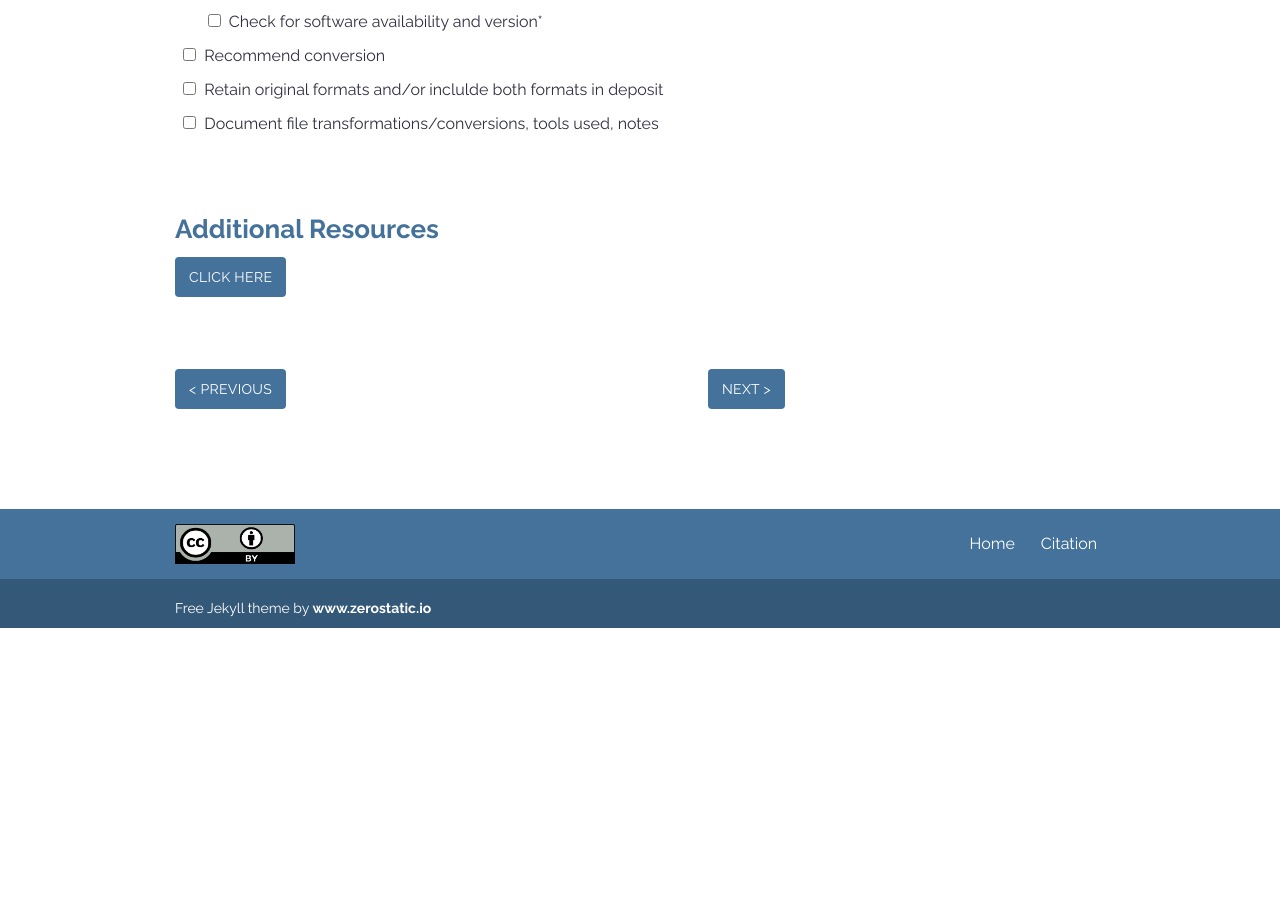
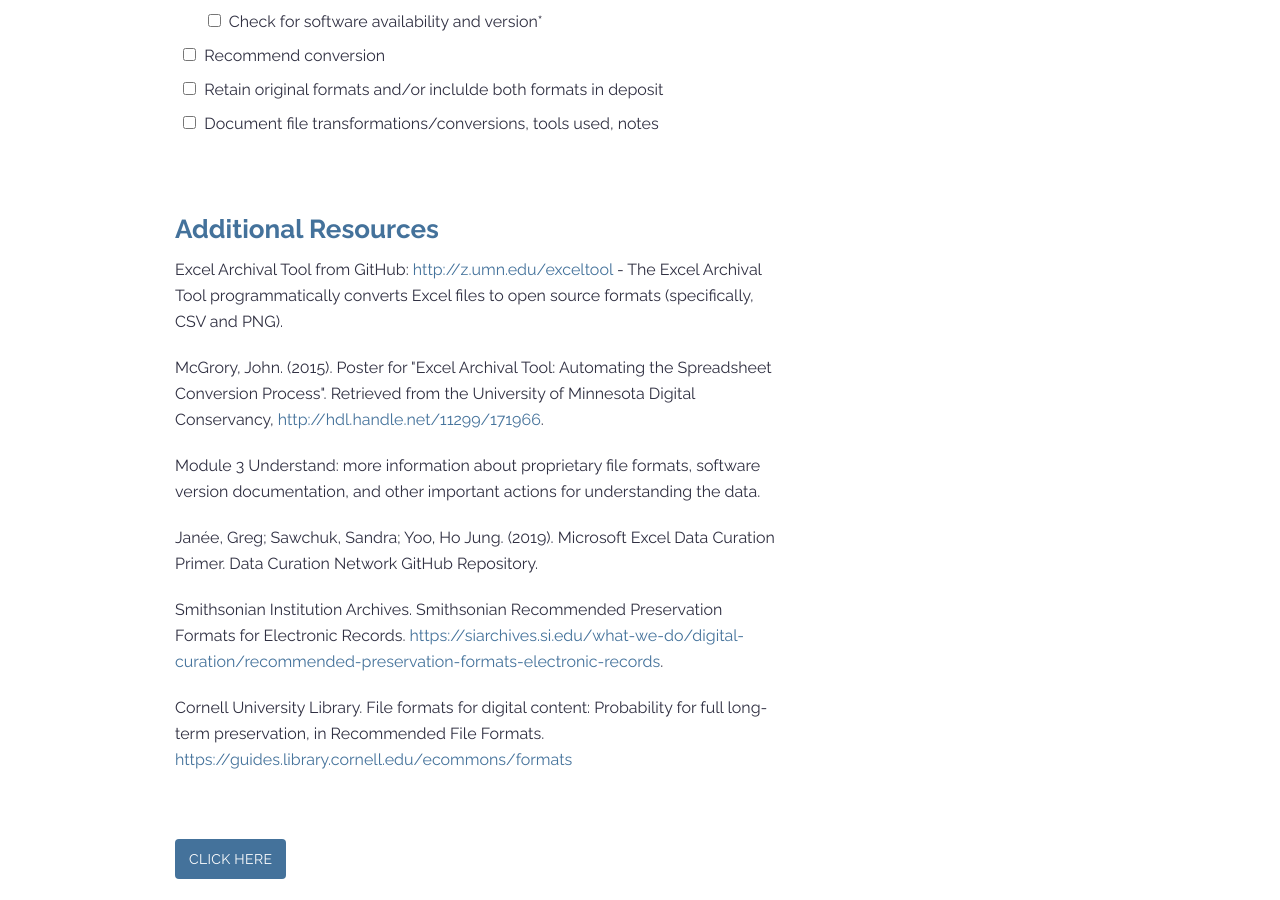
Before and after one commit to DataCurationNetwork/CURATED, a Jekyll site: the page built from _modules/module-t.md, in a window 1280 px wide and 900 px high, scrolled down 3269 px. Built offline with Jekyll 4.4.1, drawn with Linux system fonts in a browser that asks for light colours; before the commit the page ends 3897 px from its top, so only the background shows below that.

Commit message:
Made changes to module-r,c,t,u

```diff
--- a/_modules/module-t.md
+++ b/_modules/module-t.md
@@ -290,13 +290,33 @@ or Transformations</h4></th>
 
 <br>
 
+
+
 <h2>Additional Resources</h2>
 
+<p>
+Excel Archival Tool  from GitHub:   <a href="http://z.umn.edu/exceltool" target = "_blank"> http://z.umn.edu/exceltool</a>  - The Excel Archival Tool programmatically converts Excel files to open source formats (specifically, CSV and PNG).
+</p>
+<p>
+McGrory, John. (2015). Poster for "Excel Archival Tool: Automating the Spreadsheet Conversion Process". Retrieved from the University of Minnesota Digital Conservancy, <a href="http://hdl.handle.net/11299/171966" target = "_blank"> http://hdl.handle.net/11299/171966</a>.
+</p>
+<p>
+Module 3 Understand: more information about proprietary file formats, software version documentation, and other important actions for understanding the data.
+</p>
+<p>
+Janée, Greg; Sawchuk, Sandra; Yoo, Ho Jung. (2019). Microsoft Excel Data Curation Primer. Data Curation Network GitHub Repository.
+</p>
+<p>
+Smithsonian Institution Archives. Smithsonian Recommended Preservation Formats for Electronic Records. <a href="https://siarchives.si.edu/what-we-do/digital-curation/recommended-preservation-formats-electronic-records" target = "_blank"> https://siarchives.si.edu/what-we-do/digital-curation/recommended-preservation-formats-electronic-records</a>.
+</p>
+<p>
+Cornell University Library. File formats for digital content: Probability for full long-term preservation, in Recommended File Formats. <a href="https://guides.library.cornell.edu/ecommons/formats <" target = "_blank"> https://guides.library.cornell.edu/ecommons/formats </a>
+</p>
+
+<br>
 <div class="flex-contianer">
      <a class="button button-primary" href="#" target="_blank"> CLICK HERE</a>
 </div>
-
-
 <br>
 <br>
 
```
Also changed, not shown: _modules/module-c.md (+7 -4 lines), _modules/module-u.md (+26 -2 lines).
